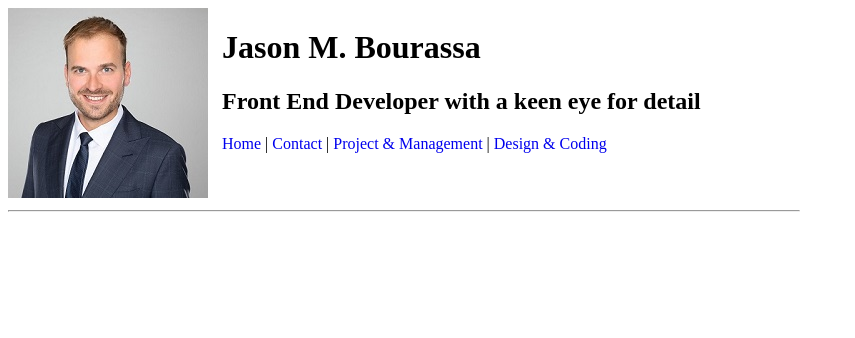
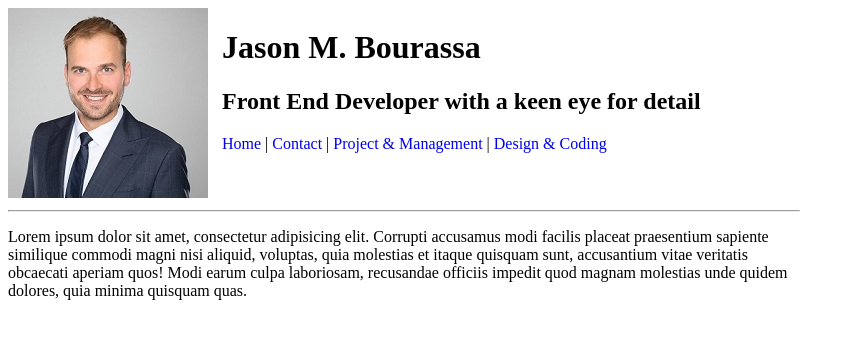
Before and after one commit to Pingkon/HTML_CV, a plain HTML site: page design_coding.html in a window 1280 px wide. Shown: the whole page, without its empty margins (0-855 px from the left). Drawn offline with Linux system fonts and the light colour scheme.

Commit message:
added lorem50

```diff
--- a/design_coding.html
+++ b/design_coding.html
@@ -23,5 +23,8 @@
         </div>
         <hr>
     </header>
+    <main>
+        <p>Lorem ipsum dolor sit amet, consectetur adipisicing elit. Corrupti accusamus modi facilis placeat praesentium sapiente similique commodi magni nisi aliquid, voluptas, quia molestias et itaque quisquam sunt, accusantium vitae veritatis obcaecati aperiam quos! Modi earum culpa laboriosam, recusandae officiis impedit quod magnam molestias unde quidem dolores, quia minima quisquam quas.</p>
+    </main>
 </body>
 </html>
```
